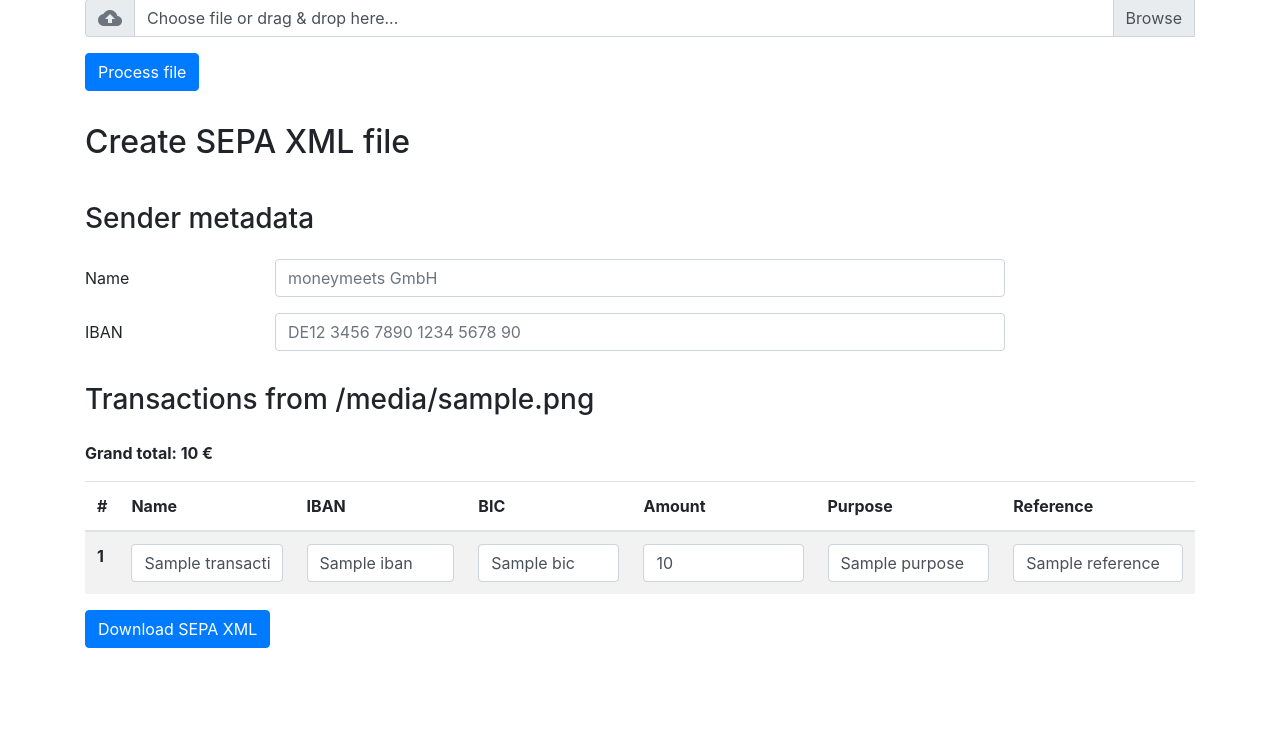
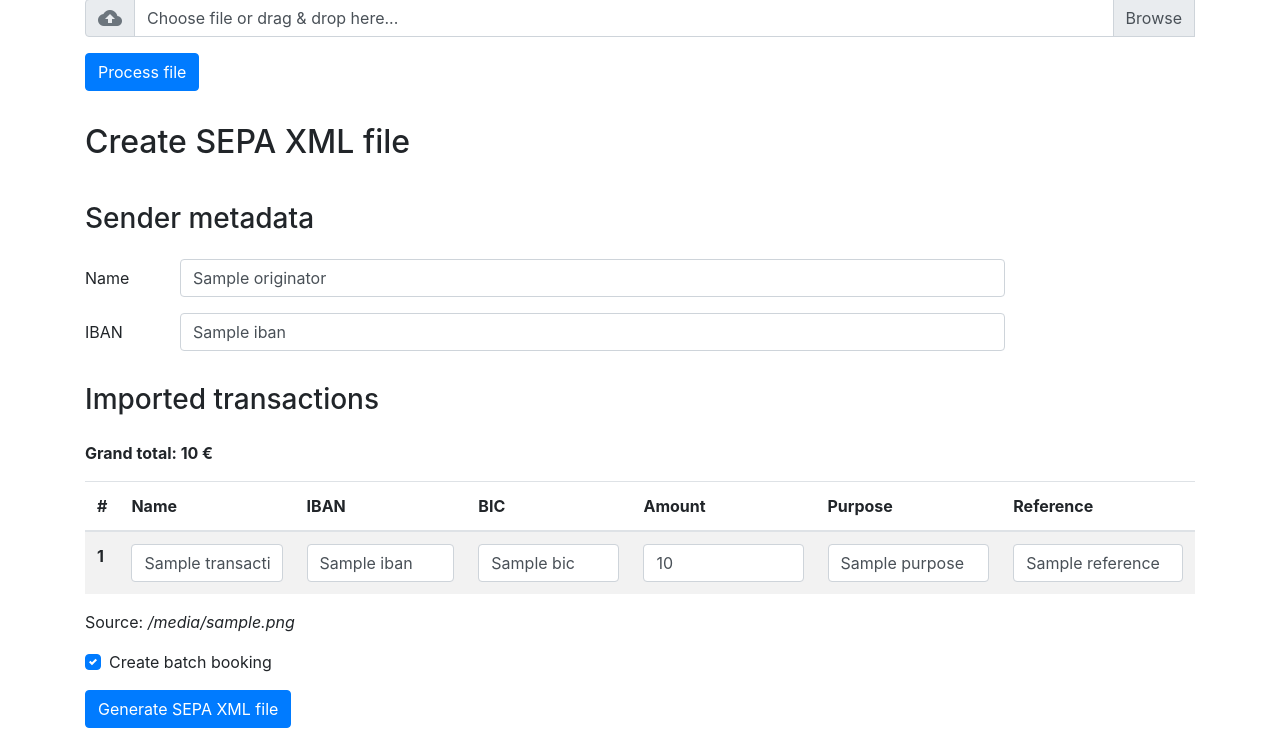
Before and after one commit to moneymeets/sepacetamol, a Django app: template sepacetamol/templates/index.html in a window 1280 px wide. Shown: the part 223-967 px from the top of the page. Before the commit the page ends 871 px from the top, so only its background shows below. Run offline with Django 3.2, Linux system fonts and the light colour scheme; the template is opened without the code that fills it: most values are stand-ins (such as "Sample title", 1, 10 or a date in 2020); some libraries are stand-ins or nearby versions.

Commit message:
Implement SEPA XML generator

```diff
--- a/sepacetamol/templates/index.html
+++ b/sepacetamol/templates/index.html
@@ -38,25 +38,27 @@
     {% if source_filename %}
         <h2>Create SEPA XML file</h2>
 
-        <form method="post">
+        <form method="post" action="{% url 'generate' %}">
+
+            <input type="hidden" name="target-filename" value="{{ target_filename }}">
 
             <h3>Sender metadata</h3>
 
             <div class="form-group row">
-                <label for="exampleFormControlInput1" class="col-sm-2 col-form-label">Name</label>
-                <div class="col-sm-8">
-                    <input type="text" class="form-control" id="exampleFormControlInput1" placeholder="moneymeets GmbH" required>
+                <label for="exampleFormControlInput1" class="col-sm-1 col-form-label">Name</label>
+                <div class="col-sm-9">
+                    <input type="text" class="form-control" id="originator-name" name="originator-name" value="{{ originator.name }}" placeholder="moneymeets GmbH" required>
                 </div>
             </div>
 
             <div class="form-group row">
-                <label for="exampleFormControlInput1" class="col-sm-2 col-form-label">IBAN</label>
-                <div class="col-sm-8">
-                    <input type="text" class="form-control" id="exampleFormControlInput1" placeholder="DE12 3456 7890 1234 5678 90" required>
+                <label for="exampleFormControlInput1" class="col-sm-1 col-form-label">IBAN</label>
+                <div class="col-sm-9">
+                    <input type="text" class="form-control" id="originator-iban" name="originator-iban" value="{{ originator.iban }}" placeholder="DE12 3456 7890 1234 5678 90" required>
                 </div>
             </div>
 
-            <h3>Transactions from {{ source_filename }}</h3>
+            <h3>Imported transactions</h3>
 
             <p>
                 <strong>Grand total: {{ grand_total }} €</strong>
@@ -108,8 +110,17 @@
 
             </table>
 
+            <p>Source: <var>{{ source_filename }}</var></p>
+
             <div class="form-group">
-                <button type="submit" class="btn btn-primary">Download SEPA XML</button>
+                <div class="custom-control custom-checkbox">
+                    <input type="checkbox" class="custom-control-input" id="batch-booking" name="batch-booking" checked>
+                    <label class="custom-control-label" for="batch-booking">Create batch booking</label>
+                </div>
+            </div>
+
+            <div class="form-group">
+                <button type="submit" class="btn btn-primary">Generate SEPA XML file</button>
             </div>
 
         </form>
--- a/sepacetamol/urls.py
+++ b/sepacetamol/urls.py
@@ -4,4 +4,5 @@
 
 urlpatterns = [
     path("", views.index, name="index"),
+    path("generate/", views.generate, name="generate"),
 ]
```
Also changed, not shown: sepacetamol/views.py (+65 -1 lines).
